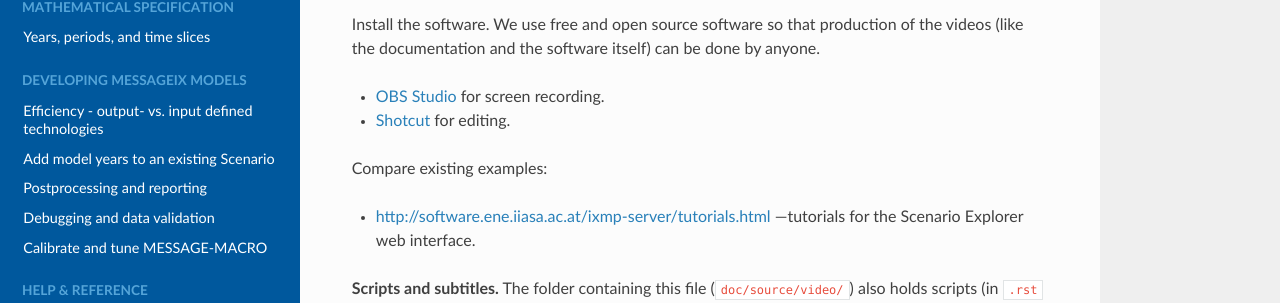
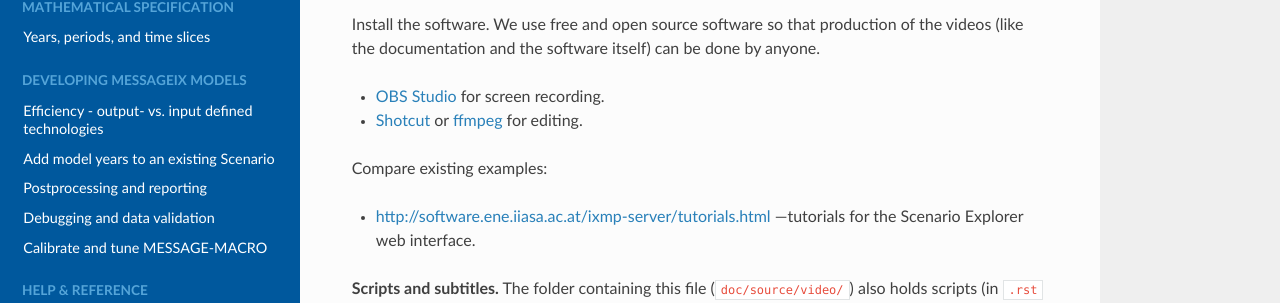
Before and after one commit to iiasa/message_ix, a Sphinx documentation site: the page built from doc/video/recording.rst, in a window 1280 px wide and 1116 px high. Shown: the part 196-499 px from the top of the window. Built offline with Sphinx 7.4.7 and the Read the Docs theme 2.0.0, drawn with Linux system fonts in a browser that asks for light colours; pages that are not in the unit, such as notebooks, are missing from menus.

Commit message:
Add ffmpeg for editing

```diff
--- a/doc/video/recording.rst
+++ b/doc/video/recording.rst
@@ -7,7 +7,7 @@
 We use free and open source software so that production of the videos (like the documentation and the software itself) can be done by anyone.
 
 - `OBS Studio <https://obsproject.com>`_ for screen recording.
-- `Shotcut <https://shotcut.org>`_ for editing.
+- `Shotcut <https://shotcut.org>`_ or `ffmpeg <https://ffmpeg.org/>`_ for editing.
 
 Compare existing examples:
 
```
